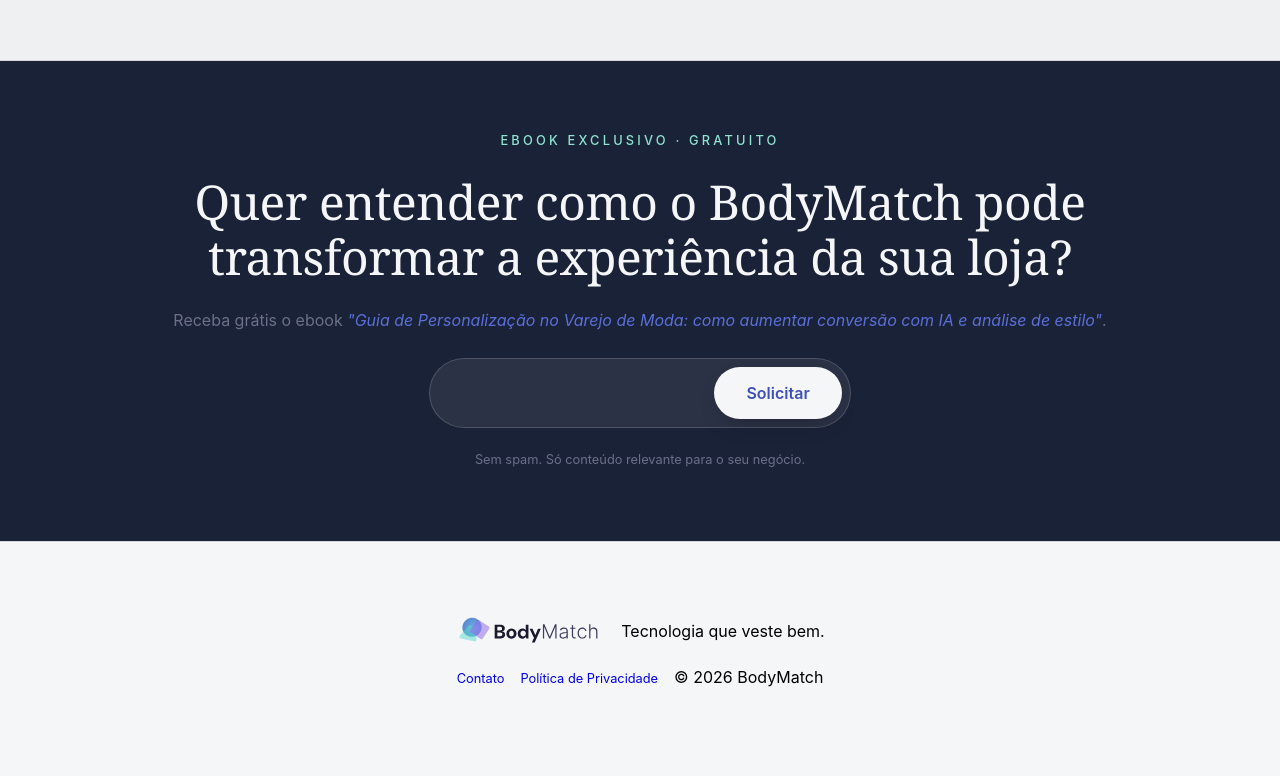
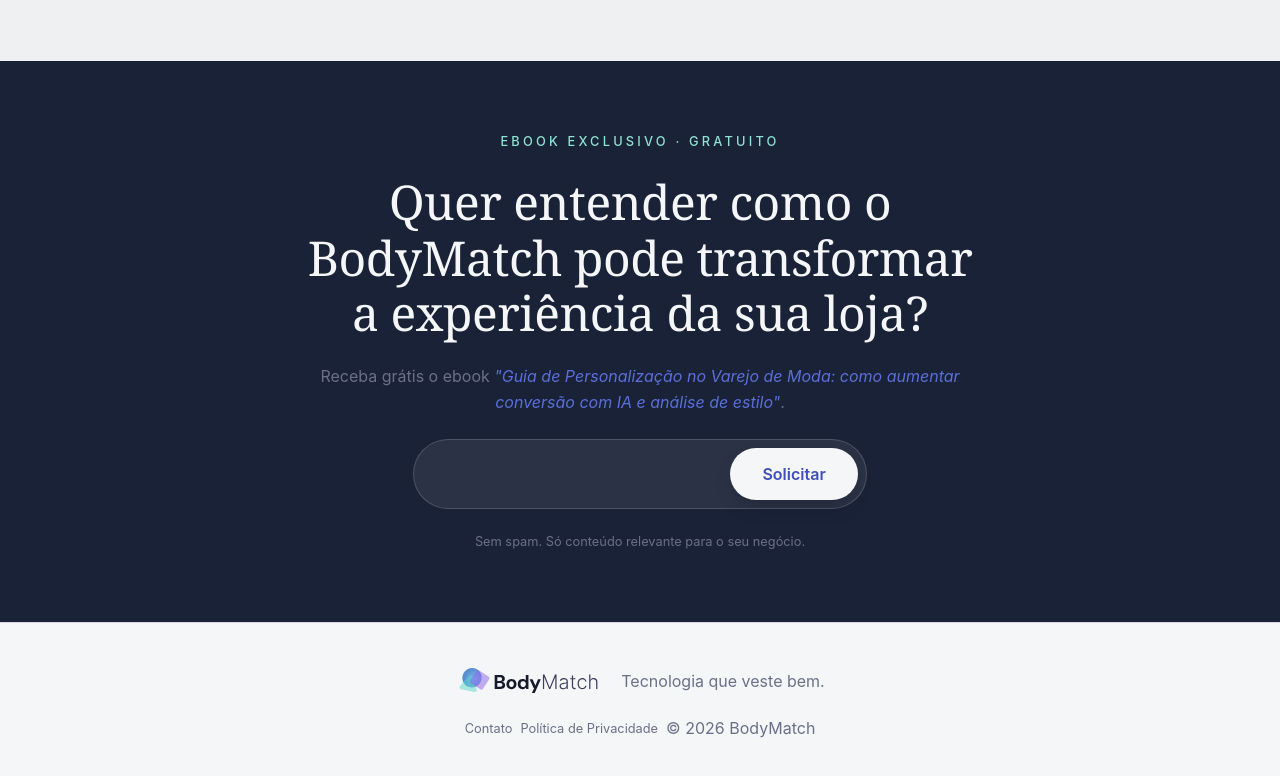
Before and after one commit to Saronha/LandingPageBM, a plain HTML site: page index.html in a window 1280 px wide. Shown: the part 2214-2990 px from the top of the page. Drawn offline with Linux system fonts and the light colour scheme.

Commit message:
ajustou disposição do cta e footer

```diff
--- a/index.html
+++ b/index.html
@@ -97,6 +97,7 @@
                 </div>
             </div>
         </section>
+        <hr>
         <!--Por que bodymatch-->
         <section id="diferenciais" class="seccao-4">
         </section>
--- a/style.css
+++ b/style.css
@@ -451,8 +451,12 @@
     color: var(--ciano);
 }
 .cta h2{
+    max-width: 700px;
     color: var(--background);
     font-size: clamp(2rem,4.5vw,3rem);
+}
+.cta p{
+    max-width: 700px;
 }
 
 .cta form{
@@ -499,16 +503,21 @@
 @media (min-width: 500px){
     .cta form{
         width: auto;
+        gap: 2em;
     }
 }
 
 /*==== FOOTER ====*/
 footer{
-    padding: var(--padding-seccoes);
+    height: 20vh;
     display: flex;
     flex-direction: column;
     align-items: center;
-    justify-content: space-between;
+    justify-content: center;
+}
+
+footer p{
+    color: var(--cinza-claro);
 }
 .titulo-footer{
     display: flex;
@@ -519,4 +528,12 @@
     display: flex;
     align-items: center;
     gap: 1em;
+    font-size: .5rem;
 }
+
+.conteudo-footer a{
+    color: var(--cinza-claro);
+}
+.conteudo-footer a:hover{
+    color: var(--cinza-escuro);
+}
```
Also changed, not shown: 1 other file.
